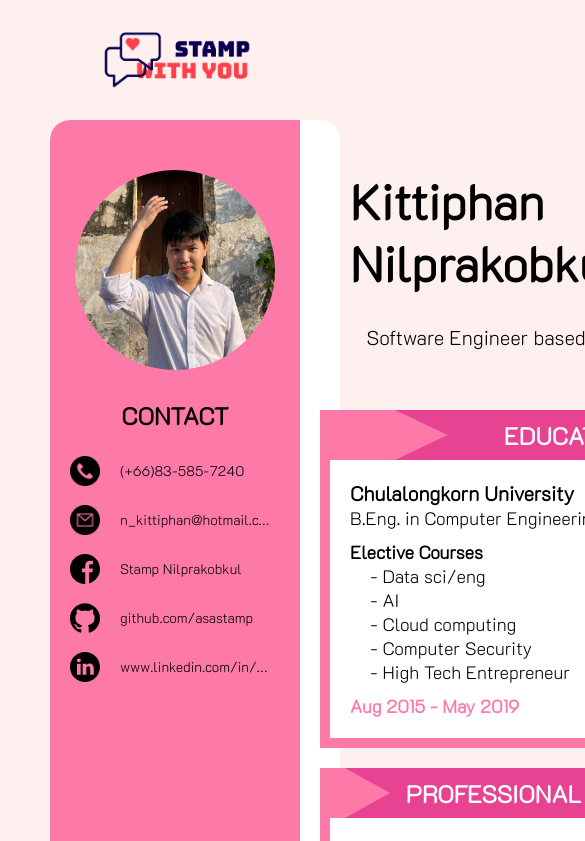
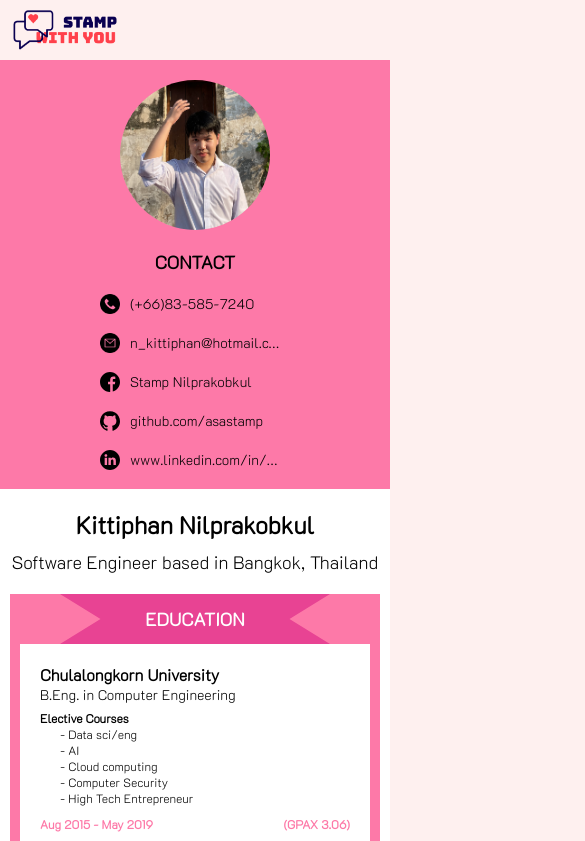
Before and after one commit to asastamp/stamp-with-you, an Angular app: page / in a window 390 px wide. Shown: the top 841 px of the page, 585 px wide, since content can reach past the window. Built offline with nearby package versions, Linux system fonts and the light colour scheme.

Commit message:
support responsive

```diff
--- a/src/app/modules/landing-page/components/banner/banner.component.html
+++ b/src/app/modules/landing-page/components/banner/banner.component.html
@@ -40,9 +40,9 @@
 	<div class="right-panel">
 		<div class="description">
 			<div class="name">Kittiphan Nilprakobkul</div>
-			<div class="description">Software Engineer based in Bangkok, Thailand</div>
+			<div class="description-info">Software Engineer based in Bangkok, Thailand</div>
 		</div>
-		<div class="education-section">
+		<div class="detail education-section">
 			<div class="rect-wrapper">
 				<div class="inner-header-wrapper">
 					<div class="header">
@@ -69,7 +69,7 @@
 				</div>
 			</div>
 		</div>
-		<div class="experience-section">
+		<div class="detail experience-section">
 			<div class="rect-wrapper">
 				<div class="inner-header-wrapper">
 					<div class="header">
--- a/src/app/modules/landing-page/components/banner/banner.component.scss
+++ b/src/app/modules/landing-page/components/banner/banner.component.scss
@@ -5,7 +5,6 @@
     border-radius: 20px;
 
     background-color: white;
-
 
     & > .left-panel {
         flex-basis: 30%;
@@ -23,25 +22,42 @@
     & > .right-panel {
         flex-basis: 70%;
 
-        padding: 20px;
+        padding: 20px 40px;
 
         display: flex;
         flex-direction: column;
         align-items: center;
         row-gap: 20px;
-
     }
 
+    @media only screen and (max-width: 768px) {
+        flex-direction: column;
 
-    @media only screen  and (max-width : 768px) {
-        margin: 0 50px 0 50px;
+        margin: 0;
+        border-radius: 0;
 
+        & > .left-panel {
+            padding: 10px;
+            border-radius: 0;
+        }
+
+        & > .right-panel {
+            padding: 10px 10px;
+        }
     }
 }
 
 .header {
     font-size: 24px;
     font-weight: 600;
+    text-align: center;
+    padding: 0 40px;
+}
+
+@media only screen and (max-width: 768px) {
+    .header {
+        font-size: 18px;
+    }
 }
 
 .contact {
@@ -66,20 +82,48 @@
     margin-bottom: 20px;
 }
 
+@media only screen and (max-width: 768px) {
+    .contact-group {
+        grid-template-columns: 20px max-content;
+        grid-gap: 0;
+    }
+
+    .contact-header {
+        margin-bottom: 10px;
+    }
+}
+
 .description {
     display: flex;
     flex-direction: column;
     align-items: center;
     margin-bottom: 20px;
-    > .name,
-    > .surname {
+
+    > * {
+        text-align: center;
+    }
+
+    > .name {
         font-size: 48px;
         font-weight: 600;
         margin: 30px;
     }
 
-    .description {
+    > .description-info {
         font-size: 20px;
+    }
+
+    @media only screen and (max-width: 768px) {
+        margin-bottom: 0;
+        > .name {
+            font-size: 24px;
+            font-weight: 600;
+            margin: 10px;
+        }
+
+        > .description-info {
+            font-size: 18px;
+        }
     }
 }
 
@@ -89,6 +133,12 @@
     height: 30px;
 }
 
+@media only screen and (max-width: 768px) {
+    .icon {
+        width: 20px;
+        height: 20px;
+    }
+}
 
 .value {
     font-size: 14px;
@@ -116,13 +166,20 @@
     border-radius: 50%;
 
     &:hover {
-        box-shadow:
-  0 2.8px 2.2px rgba(0, 0, 0, 0.034),
-  0 6.7px 5.3px rgba(0, 0, 0, 0.048),
-  0 12.5px 10px rgba(0, 0, 0, 0.06),
-  0 22.3px 17.9px rgba(0, 0, 0, 0.072),
-  0 41.8px 33.4px rgba(0, 0, 0, 0.086),
-  0 100px 80px rgba(0, 0, 0, 0.12)
+        box-shadow: 0 2.8px 2.2px rgba(0, 0, 0, 0.034), 0 6.7px 5.3px rgba(0, 0, 0, 0.048),
+            0 12.5px 10px rgba(0, 0, 0, 0.06), 0 22.3px 17.9px rgba(0, 0, 0, 0.072),
+            0 41.8px 33.4px rgba(0, 0, 0, 0.086), 0 100px 80px rgba(0, 0, 0, 0.12);
+    }
+}
+
+@media only screen and (max-width: 768px) {
+    .profile-img-container {
+        margin: 10px 10px 20px 10px;
+    }
+
+    .profile-img {
+        width: 150px;
+        height: 150px;
     }
 }
 
@@ -133,7 +190,6 @@ a {
 }
 
 .rect-wrapper {
-    width: 500px;
     background-color: #fd79a8;
 
     display: flex;
@@ -143,13 +199,12 @@ a {
 
 .inner-wrapper {
     background-color: white;
-    width: calc(500px - 20px);
+    width: calc(100% - 20px);
     margin-bottom: 10px;
     padding: 20px;
 
     > .becholor,
     > .company {
-
         &:not(:last-child) {
             border-bottom: 1px solid gray;
             padding-bottom: 10px;
@@ -188,6 +243,47 @@ a {
             font-weight: 600;
         }
     }
+
+    @media only screen and (max-width: 768px) {
+        background-color: white;
+        width: calc(100% - 20px);
+        margin-bottom: 10px;
+        padding: 20px;
+
+        > .becholor,
+        > .company {
+            &:not(:last-child) {
+                border-bottom: 1px solid gray;
+                padding-bottom: 10px;
+                margin-bottom: 10px;
+            }
+
+            > .name {
+                font-size: 16px;
+            }
+            > .degree {
+                font-size: 14px;
+            }
+            > .elective-course {
+                margin-top: 6px;
+                > :is(.label, .subject) {
+                    font-size: 12px;
+                }
+                > .subject {
+                    margin-left: 20px;
+                }
+            }
+
+            > .footer {
+                font-size: 12px;
+                margin-top: 10px;
+            }
+        }
+    }
+}
+
+.detail {
+    width: 100%;
 }
 
 .inner-header-wrapper {
@@ -196,19 +292,17 @@ a {
     align-items: center;
 
     clip-path: polygon(100% 0%, 85% 50%, 100% 100%, 0 100%, 15% 50%, 0 0);
-    width: 350px;
     height: 50px;
     background-color: #e84393;
+    width: calc(100% - 100px);
 
     > .header {
         color: white;
     }
 }
 
-
 .experience-section {
     .inner-header-wrapper {
-        width: 450px;
         clip-path: polygon(100% 0%, 90% 50%, 100% 100%, 0 100%, 10% 50%, 0 0);
     }
 }
--- a/src/app/modules/landing-page/components/header/header.component.scss
+++ b/src/app/modules/landing-page/components/header/header.component.scss
@@ -6,6 +6,11 @@
 
 	display: flex;
 	align-items: center;
+
+	@media only screen and (max-width: 768px) {
+		padding: 10px;
+		height: 60px;
+	}
 }
 
 .logo {
@@ -13,6 +18,10 @@
 
 	&:hover {
 		cursor: pointer;
+	}
+
+	@media only screen and (max-width: 768px) {
+		height: 50px;
 	}
 }
 
@@ -36,7 +45,6 @@
 	}
 }
 
-
 .sticky {
 	position: fixed;
 	top: 0;
--- a/src/index.html
+++ b/src/index.html
@@ -14,7 +14,6 @@
 
 <body>
 	<app-root></app-root>
-
 </body>
 
 </html>
```
Lines whose indentation alone changed are shown as unchanged.
